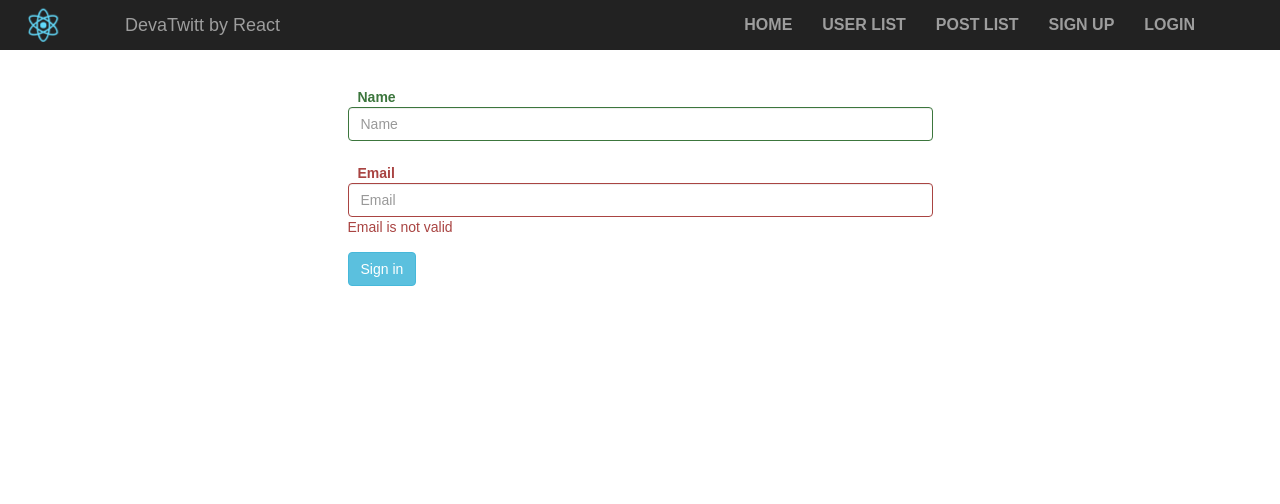
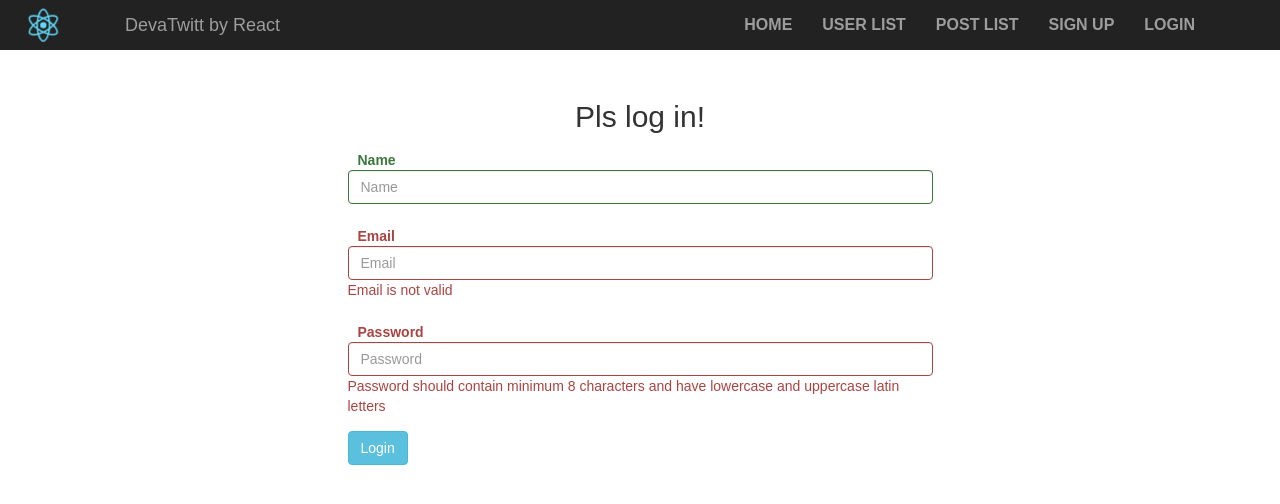
Before and after one commit to HurYur/devaTwitt, a React (Create React App) app: page /login in a window 1280 px wide. Shown: the top 504 px of the page. Built offline with nearby package versions, Linux system fonts and the light colour scheme.

Commit message:
added password check, fixed image url to new user

```diff
--- a/src/api/ServerEmulating.js
+++ b/src/api/ServerEmulating.js
@@ -52,7 +52,7 @@ export function requestPost(url, data){
 
         let users = getParsedData('devaTwitt.users');
         data.id = users.length + 1;
-        data.photo = "https://via.placeholder.com/50x50";
+        data.photo = "https://robohash.org/" + users.length + 1 + "?set=set1&size=50x50";
         data.about = 'User didn`t tell about himself';
         data.followers = [];
         users.push(data);
--- a/src/components/Login/login.js
+++ b/src/components/Login/login.js
@@ -1,7 +1,7 @@
 import React from 'react';
 import {Row, Col, Button, Form, FormGroup, FormControl, ControlLabel} from 'react-bootstrap';
 
-import {validateEmail} from '../../helpers/validationHelper';
+import {validateEmail, validatePassword} from '../../helpers/validationHelper';
 import { getAllUsres } from "../../helpers/requstHelper";
 
 class login extends React.Component{
@@ -30,25 +30,30 @@ class login extends React.Component{
     };
     signin = (e) => {
         e.preventDefault();
-        let {email, name, users: data} = this.state;//users renamed to data
-
+        let {email, password, name, users: data} = this.state;//users renamed to data
+        console.log(data);
         let userData = [];
         data.forEach(function (data) {
             userData.push({
                 email: data.email,
-                name: data.name
+                password: data.password,
+                name: data.name,
+
             });
         });
 
         let match = false;
 
         userData.forEach(function (data) {
-            if (data.email === email && data.name === name) {
+            if (data.email === email && data.name === name && data.password === password) {
                 match = true;
             }
         });
         if(match){
+            alert('Successful');
             this.props.history.push("/users");
+        } else{
+            alert('Try again');
         }
     };
 
@@ -56,15 +61,16 @@ class login extends React.Component{
         this.setState({[field]: value});
     }
     render(){
-
-        const {email} = this.state;
+        const {email, password} = this.state;
         return  (<Row>
                 <Col className="user-register-container" sm={6} smOffset={3}>
+                    <h2>Pls log in!</h2>
                     <Form horizontal>
                         {this.renderFieldGroup("name","text","Name")}
                         {this.renderFieldGroup("email","email","Email",validateEmail(email))}
+                        {this.renderFieldGroup("password","password","Password",validatePassword(password))}
                         <FormGroup>
-                            <Button type="submit"  bsStyle="info" onClick={this.signin}>Sign in</Button>
+                            <Button type="submit"  bsStyle="info" onClick={this.signin}>Login</Button>
                         </FormGroup>
                     </Form>
                 </Col>
```
